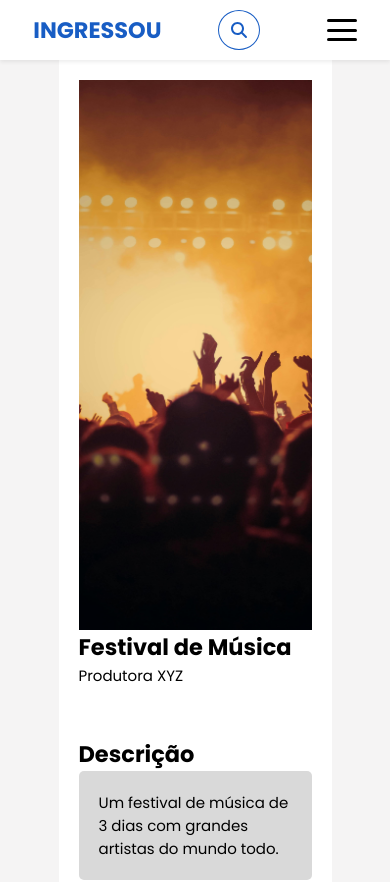
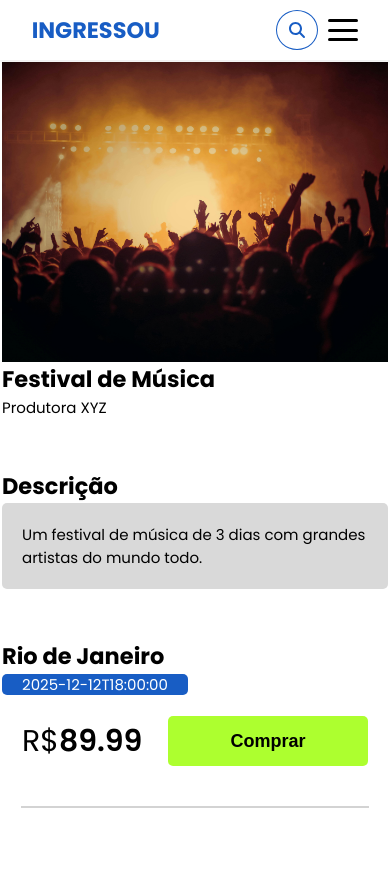
Before and after one commit to Projetos-de-Extensao/PFE_25.1_8001_IV, a React (Vite) app in the folder IngressouREACT/: page /event/1 in a window 390 px wide. Shown: the top 882 px of the page. Built offline with nearby package versions, Linux system fonts and the light colour scheme; data requests are answered from the project's data file.

Commit message:
cor de fundo da categoria muda de acordo com categoria do evento + responsividade na página do evento

```diff
--- a/IngressouREACT/src/components/Event.jsx
+++ b/IngressouREACT/src/components/Event.jsx
@@ -10,7 +10,7 @@
                 </div>
 
                 <div className={styles.categoriaDataFlex}>
-                    <p className={`${styles.eventoCategoria} ${styles.eventoCategoriaMusica}`}>{event.categoria}</p>
+                    <p className={`${styles.eventoCategoria} ${styles[event.categoria.toLowerCase()]}`}>{event.categoria}</p>
                     <p className={styles.data}>{event.dataHora}</p>
                 </div>
 
--- a/IngressouREACT/src/components/Event.module.css
+++ b/IngressouREACT/src/components/Event.module.css
@@ -80,7 +80,7 @@
     font-size: 12px;
     padding: 3px 7.8px;
     border-radius: 10%;
-    color: white;
+    color: rgb(255, 255, 255);
     margin: 0px;
     font-weight: 500;
 }
@@ -93,24 +93,46 @@
     font-size: 0.75rem;
 }
 
-.eventoCategoriaMusica {
-    background-color: blue;
-    /* width: 50px; */
+.musica {
+    background-color: rgb(20, 94, 190);
 }
 
-.eventoCategoriaEsporte {
+.esporte {
     background-color: green;
-    /* width: 45px; */
 }
 
-.eventoCategoriaTeatro {
+.teatro {
     background-color: rgb(182, 34, 34);
-    /* width: 2rem; */
 }
 
-.eventoCategoriaComedia {
-    background-color: yellow;
-    /* width: 2rem; */
+.comedia {
+    color: #000;
+    background-color: rgb(255, 255, 0);
+}
+
+.tecnologia {
+    color: #000;
+    background-color: aqua;
+}
+
+.workshop {
+    background-color: rgb(0, 47, 255);
+}
+
+.literatura{
+    background-color: rgb(182, 0, 152);
+}
+
+.gastronomia {
+    backdrop-filter: rgb(0, 255, 149);
+}
+
+.cinema {
+    background-color: rgb(179, 255, 0);
+}
+
+.musica {
+    background-color: rgb(255, 0, 0);
 }
 
 .eventoDescricao {
--- a/IngressouREACT/src/components/Header.jsx
+++ b/IngressouREACT/src/components/Header.jsx
@@ -75,7 +75,10 @@
                         <input type="text" className={styles.barraPesquisa} placeholder="Buscar eventos" />
                         <button className={styles.pesquisar} ><FontAwesomeIcon icon={faMagnifyingGlass} className={styles.lupa}></FontAwesomeIcon></button>
                     </div>
-                    <div className={styles.hamburgerWrapper}>
+                    <div className={styles.searchAndHamburger}>
+                          <button className={`${styles.pesquisar} ${styles.active}`}><FontAwesomeIcon icon={faMagnifyingGlass} className={styles.lupa}></FontAwesomeIcon></button>
+
+                          <div className={styles.hamburgerWrapper}>
                         <div className={styles.icon} onClick={ToggleMode}>
                             <div className={styles.hamburguer}></div>
                             <div className={styles.hamburguer}></div>
@@ -88,6 +91,7 @@
                                 <li><Link to="/register" onClick={ToggleMode}>Register</Link></li>
                             </ul>
                         </div>
+                    </div>
                     </div>
                     {user ? (
                         <>
--- a/IngressouREACT/src/components/Header.module.css
+++ b/IngressouREACT/src/components/Header.module.css
@@ -195,9 +195,17 @@
     display: flex;
 }
 
+.searchAndHamburger {
+    display: none;
+}
+
 @media (max-width: 782px) {
     .barraPesquisa {
         display: none;
+    }
+
+    .active {
+        display: block !important;
     }
 
     .logo {
@@ -212,8 +220,15 @@
         display: block;
     }
 
+     .searchAndHamburger {
+        display: flex;
+        align-items: center;
+        gap: 10px;
+     }
+
     .buttons,
-    .menuHeader {
+    .menuHeader,
+    .pesquisar {
         display: none;
     }
 }
--- a/IngressouREACT/src/routes/EventPage.jsx
+++ b/IngressouREACT/src/routes/EventPage.jsx
@@ -32,7 +32,7 @@
         <>
             <div className={styles.pageContainer}>
                 <div className={styles.imgPreview}>
-                    <img src={event.imagemUrl} alt="borderlaine" className={styles.imgSize}></img>
+                    <img src={event.imagemUrl} alt="" className={styles.imgSize}></img>
                 </div>
                 <section className={styles.eventInformation}>
                     <h1 className={styles.eventName}>{event.nome}</h1>
@@ -54,7 +54,9 @@
                     <div className={styles.valueAndButton}>
                         <p className={styles.pStyle}>R$<span className={styles.price}>{event.preco}</span></p>
                         <button className={styles.buyButton}>Comprar</button>
+
                     </div>
+                    <hr></hr>
                 </section>
                 <Link to="../home" className={styles.linkStyle}>Voltar a página inicial</Link>
             </div>
--- a/IngressouREACT/src/routes/EventPage.module.css
+++ b/IngressouREACT/src/routes/EventPage.module.css
@@ -111,3 +111,46 @@
     color: #fff;
     transition: 0.5s;
 }
+
+  span {
+        font-weight: 600;
+        font-size: 30px;
+    }
+
+@media (max-width: 782px) {
+    .pageContainer {
+        width: 100vw;
+        padding: 2px;
+    }
+
+    .imgPreview {
+        width: 100%;
+        height: 300px;
+    }
+
+    .imgSize {
+        width: 100%;
+    }
+
+    .finalInformation {
+        /* align-items: center; */
+        flex-direction: column;
+        /* align-items: center; */
+        gap: 20px;
+        margin-bottom: 100px;
+    }
+
+    .valueAndButton {
+        justify-content: space-between;
+        padding: 0 20px;
+    }
+
+    .buyButton {
+        width: 200px;
+        height: 50px;
+    }
+
+    .pStyle, .price {
+        font-size: 30px;
+    }
+}
--- a/IngressouREACT/src/routes/Home.jsx
+++ b/IngressouREACT/src/routes/Home.jsx
@@ -1,6 +1,6 @@
 import styles from './Home.module.css';
 import { FontAwesomeIcon } from '@fortawesome/react-fontawesome';
-import { faMusic, faBasketball, faMasksTheater, faFaceLaughBeam, faUmbrellaBeach, faLocationDot, faMicrochip, faGraduationCap, faBook, faUtensils, faFilm, faNotesMedical, faArrowLeft, faArrowRight } from '@fortawesome/free-solid-svg-icons';
+import { faMusic, faBasketball, faMasksTheater, faFaceLaughBeam, faLocationDot, faMicrochip, faGraduationCap, faBook, faUtensils, faFilm, faNotesMedical, faArrowLeft, faArrowRight } from '@fortawesome/free-solid-svg-icons';
 import Carousel from '../components/Carousel';
 import EventList from '../components/EventList.jsx';
 import { fetchEvents } from '../services/api.jsx';
@@ -25,7 +25,7 @@
             );
             const data = await response.json();
 
-            const userCity = data.address.city || data.address.town || data.address.village;
+            const userCity = data.address.city;
             setCity(userCity);
             setLocationRequested(true);
         } catch (error) {
@@ -106,38 +106,38 @@
 
                         <Link to={`search/Tecnologia`} className={styles.linkStyle}>
                             <div className={styles.categoria}>
-                                <FontAwesomeIcon icon={faUmbrellaBeach} className={`${styles.categoriaIcon} ${styles.faUmbrellaBeach}`}></FontAwesomeIcon>
+                                <FontAwesomeIcon icon={faMicrochip} className={`${styles.categoriaIcon} ${styles.faMicrochip}`}></FontAwesomeIcon>
                                 <h3 className={styles.tituloCategoria}>Tecnologia</h3>
                             </div>
                         </Link>
 
                         <Link to={`search/Workshop`} className={styles.linkStyle}>
                             <div className={styles.categoria}>
-                                <FontAwesomeIcon icon={faMicrochip} className={`${styles.categoriaIcon} ${styles.faUmbrellaBeach}`}></FontAwesomeIcon>
+                                <FontAwesomeIcon icon={faGraduationCap} className={`${styles.categoriaIcon} ${styles.faGraduationCap}`}></FontAwesomeIcon>
                                 <h3 className={styles.tituloCategoria}>Workshop</h3>
                             </div>
                         </Link>
                         <Link to={`search/Literatura`} className={styles.linkStyle}>
                             <div className={styles.categoria}>
-                                <FontAwesomeIcon icon={faBook} className={`${styles.categoriaIcon} ${styles.faUmbrellaBeach}`}></FontAwesomeIcon>
+                                <FontAwesomeIcon icon={faBook} className={`${styles.categoriaIcon} ${styles.faBook}`}></FontAwesomeIcon>
                                 <h3 className={styles.tituloCategoria}>Literatura</h3>
                             </div>
                         </Link>
                         <Link to={`search/Gastronomia`} className={styles.linkStyle}>
                             <div className={styles.categoria}>
-                                <FontAwesomeIcon icon={faUtensils} className={`${styles.categoriaIcon} ${styles.faUmbrellaBeach}`}></FontAwesomeIcon>
+                                <FontAwesomeIcon icon={faUtensils} className={`${styles.categoriaIcon} ${styles.faUtensils}`}></FontAwesomeIcon>
                                 <h3 className={styles.tituloCategoria}>Gastronomia</h3>
                             </div>
                         </Link>
                         <Link to={`search/Cinema`} className={styles.linkStyle}>
                             <div className={styles.categoria}>
-                                <FontAwesomeIcon icon={faFilm} className={`${styles.categoriaIcon} ${styles.faUmbrellaBeach}`}></FontAwesomeIcon>
+                                <FontAwesomeIcon icon={faFilm} className={`${styles.categoriaIcon} ${styles.faFilm}`}></FontAwesomeIcon>
                                 <h3 className={styles.tituloCategoria}>Cinema</h3>
                             </div>
                         </Link>
                         <Link to={`search/Saúde`} className={styles.linkStyle}>
                             <div className={styles.categoria}>
-                                <FontAwesomeIcon icon={faNotesMedical} className={`${styles.categoriaIcon} ${styles.faUmbrellaBeach}`}></FontAwesomeIcon>
+                                <FontAwesomeIcon icon={faNotesMedical} className={`${styles.categoriaIcon} ${styles.faNotesMedical}`}></FontAwesomeIcon>
                                 <h3 className={styles.tituloCategoria}>Saúde</h3>
                             </div>
                         </Link>
@@ -168,9 +168,8 @@
             <section className={styles.eventosProximos}>
                 <div className={styles.titleAndButton}>
                     <h2 className={styles.tituloSeccao2}>Eventos Proximos de Você</h2>
-                    <button className={styles.locationButton}
-                    onClick={handleGetLocation}
-                    >
+
+                    <button className={styles.locationButton}onClick={handleGetLocation} title="Clique aqui para carregar eventos próximos de você!">
                         <FontAwesomeIcon icon={faLocationDot} className={styles.locationDotIcon} />
                     </button>
                 </div>
--- a/IngressouREACT/src/routes/Home.module.css
+++ b/IngressouREACT/src/routes/Home.module.css
@@ -60,8 +60,28 @@
     color: rgb(255, 255, 0);
 }
 
-.faUmbrellaBeach {
+.faMicrochip {
     color: aqua;
+}
+
+.faGraduationCap {
+    color: rgb(0, 47, 255);
+}
+
+.faBook{
+    color: rgb(182, 0, 152);
+}
+
+.faUtensils {
+    color: rgb(0, 255, 149);
+}
+
+.faFilm {
+    color: rgb(179, 255, 0);
+}
+
+.faNotesMedical {
+    color: rgb(255, 0, 0);
 }
 
 /********FINAL ESTILO ICONS CATEGORIAS*********/
@@ -524,7 +544,7 @@
 
 .titleAndButton {
     display: flex;
-    flex-direction: column;
+    /* flex-direction: column; */
     align-items: center;
     /* background-color: red; */
     justify-content: center;
@@ -537,13 +557,23 @@
     cursor: pointer;
     padding: 5px;
     width: 100px;
+    height: 40px;
+    background-color: #185DC4;
+    outline: none;
+    border: none;
+    border-radius: 5px;
+    color: #fff;
+}
+
+.locationButton:hover {
+    transform: scale(1.03);
 }
 
 .categoriaWrapper {
   display: flex;
   align-items: center;
   position: relative;
-  width: 80%;
+  width: 60%;
   overflow: hidden; /* impede scroll visível */
   padding: 0 10px;
   margin: 0 auto;
@@ -561,7 +591,7 @@
   color: #000;
 }
 
-@media (max-width: 768px) {
+@media (max-width: 782px) {
     .flexEventosPrincipais {
         display: flex;
         flex-wrap: wrap;
@@ -575,6 +605,11 @@
         display: flex;
         flex-wrap: wrap;
         justify-content: center;
+    }
+
+    .titleAndButton {
+        /* display: flex; */
+        flex-direction: column;
     }
 
     .locationButton {
@@ -592,4 +627,8 @@
         border-radius: 5px;
         justify-self: center
     }
+
+    .categoriaWrapper{
+        width: 100vw;
+    }
 }
--- a/IngressouREACT/src/routes/Register.module.css
+++ b/IngressouREACT/src/routes/Register.module.css
@@ -10,11 +10,13 @@
     display: flex;
     justify-content: center;
     align-items: center;
+    margin: 50px 0;
 }
 
 .registerContainer {
     width: 900px;
-    height: 80%;
+    padding: 100px 0;
+    height: 500px;
     background-color: #fff;
     border-radius: 10px;
     border: 1px solid #DBD5D5;
@@ -102,7 +104,9 @@
 
 @media (max-width: 960px) {
     .registerContainer {
-        width: 80%;
+        width: 75%;
+
+        margin-top: 20px;
     }
 
     .inputsContainer {
```
